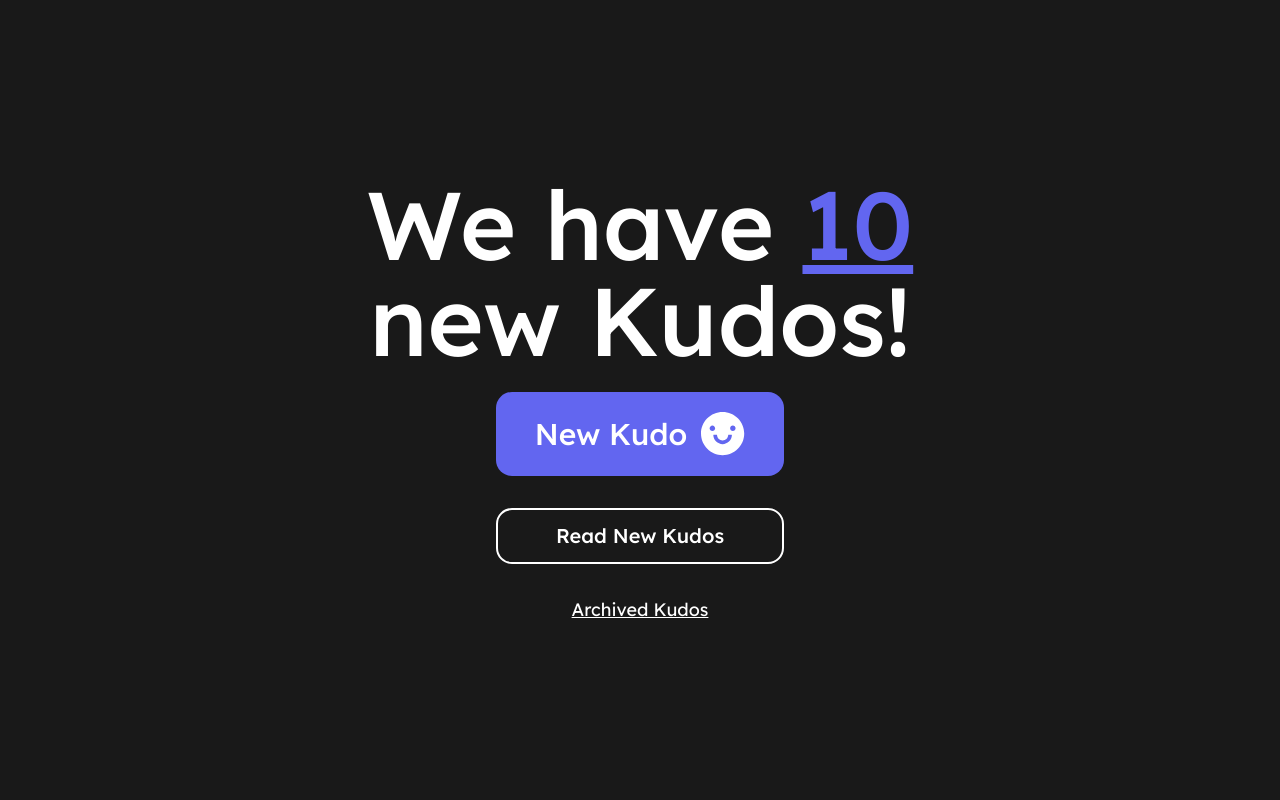
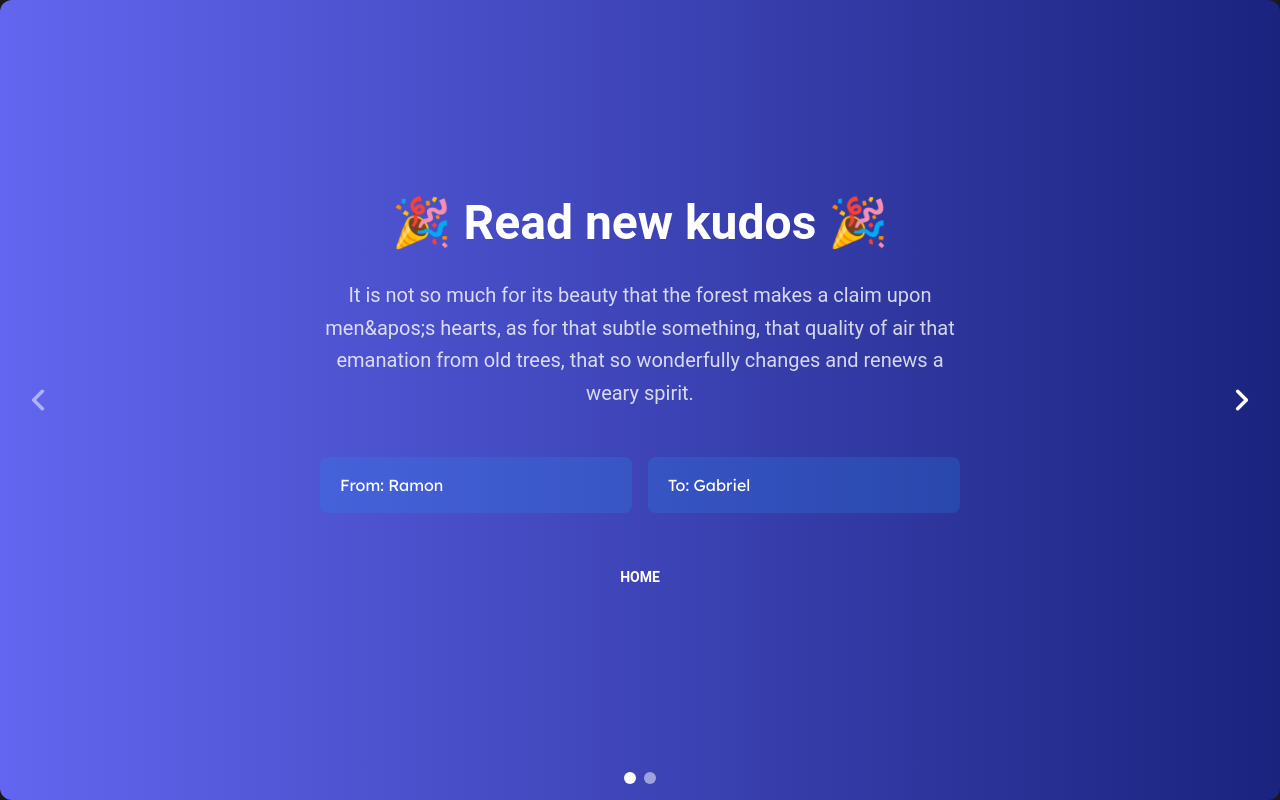
Before and after one commit to rgazoni/kudinho_client, a React (Create React App) app: page / in a window 1280 px wide. Built offline with nearby package versions, Linux system fonts and the light colour scheme; the HTML template or start-up script is replaced by a standard one.

Commit message:
Read Kudos page

```diff
--- a/package.json
+++ b/package.json
@@ -3,6 +3,7 @@
   "version": "0.1.0",
   "private": true,
   "dependencies": {
+    "@material-tailwind/react": "^2.0.5",
     "@testing-library/jest-dom": "^5.16.5",
     "@testing-library/react": "^13.4.0",
     "@testing-library/user-event": "^13.5.0",
--- a/src/components/common/Button.js
+++ b/src/components/common/Button.js
@@ -1,7 +1,7 @@
 import React from 'react'
 
 export function FilledBtn(props) {
-    const classesBtn = 'flex space-x-3.5 items-center justify-center bg-primary p-5 rounded-2xl hover:bg-secondary ' + props.classBtn;
+    const classesBtn = 'flex space-x-3.5 items-center justify-center bg-gradient-to-r from-primary to-fuchsia-700 hover:to-fuchsia-600 p-5 rounded-2xl ' + props.classBtn;
     const classesTxt = 'text-white font-medium text-3xl ' + props.classTxt;
 
     const iconImage = <img
--- a/src/components/landingPage/Main.js
+++ b/src/components/landingPage/Main.js
@@ -4,17 +4,19 @@ import happyFace from '../../assets/icon/happy_face.svg'
 import Modal from '../common/Modal'
 import MainNewKudo from '../newKudo/MainNewKudo'
 import MainArchived from '../archivedKudos/MainArchived'
+import MainReadNewKudos from '../readNewKudos/MainReadNewKudos'
 
 export default function Main() {
 
     return (
         <div className='bg-dark h-screen flex flex-col items-center justify-center'>
-            <h1 className='w-144 text-center text-8xl font-medium text-white mb-6'>We have <span className='text-primary underline'>10</span> new Kudos!</h1>
+            {/* <h1 className='w-144 text-center text-8xl font-medium text-white mb-6'>We have <span className='text-primary underline'>10</span> new Kudos!</h1>
             <FilledBtn classBtn='w-72' content="New Kudo" icon={happyFace}/>
             <HollowedBtn content="Read New Kudos"/>
-            <UnderlinedBtn content="Archived Kudos"/>
+            <UnderlinedBtn content="Archived Kudos"/> */}
             {/* <MainNewKudo /> */}
             {/* <MainArchived /> */}
+            <MainReadNewKudos/>
         </div>
     )
 }
--- /dev/null
+++ b/src/components/readNewKudos/CarousselItem.js
@@ -0,0 +1,48 @@
+import React from 'react'
+import { Typography, Button, Alert } from "@material-tailwind/react";
+
+export default function CarousselItem(props) {
+    const unreaden = props.unreadenKudos ? `${props.unreadenKudos} unreaden Kudos!` : "";
+  return (
+    <div className="relative h-full w-full bg-gradient-to-r from-primary to-indigo-900">
+                <div className="absolute inset-0 grid h-full w-full place-items-center">
+                    <div className="w-3/4 text-center md:w-2/4">
+                        <Typography
+                            variant="h1"
+                            color="white"
+                            className="mb-3 text-3xl md:text-4xl lg:text-5xl"
+                        >
+                            🎉 Read new kudos 🎉
+                        </Typography>
+                        <Typography
+                            variant="h6"
+                            color="white"
+                            className='mb-8'
+                        >
+                            {unreaden}
+                        </Typography>
+                        <Typography
+                            variant="lead"
+                            color="white"
+                            className="mb-12 opacity-80"
+                        >
+                            {props.message}
+                        </Typography>
+                        <div className='flex space-x-4'>
+                            <Alert color='blue' variant="ghost" className='pl-5'>
+                                <span className='text-white mr-10'>From: {props.from}</span>
+                            </Alert>
+                            <Alert color='blue' variant="ghost" className='pl-5'>
+                                <span className='text-white'>To: {props.to}</span>
+                            </Alert>
+                        </div>
+                        <div className="flex justify-center mt-10">
+                            <Button size="lg" color="white" variant="text">
+                                Home
+                            </Button>
+                        </div>
+                    </div>
+                </div>
+            </div>
+  )
+}
--- /dev/null
+++ b/src/components/readNewKudos/MainReadNewKudos.js
@@ -0,0 +1,14 @@
+import React from 'react'
+import { Carousel } from "@material-tailwind/react";
+import CarousselItem from './CarousselItem';
+
+export default function MainReadNewKudos() {
+    const message='It is not so much for its beauty that the forest makes a claim upon men&apos;s hearts, as for that subtle something, that quality of air that emanation from old trees, that so wonderfully changes and renews a weary spirit.';
+
+    return (
+        <Carousel className="rounded-xl">
+            <CarousselItem message={message} to='Gabriel' from='Ramon' />
+            <CarousselItem message={message} to='Gabriel' from='Ramon' />
+        </Carousel>
+    )
+}
--- a/tailwind.config.js
+++ b/tailwind.config.js
@@ -1,7 +1,10 @@
 /** @type {import('tailwindcss').Config} */
-module.exports = {
+
+const withMT = require("@material-tailwind/react/utils/withMT");
+
+module.exports = withMT({
   content: [
-    "./src/**/*.{js,jsx,ts,tsx}"
+    "./src/**/*.{js,jsx,ts,tsx}",
   ],
   theme: {
     extend: {
@@ -23,5 +26,5 @@ module.exports = {
       },
     },
   },
-  plugins: [],
-}
+  plugins: []
+});
```
Also changed, not shown: 1 other file (tests, documents, lock files or other folders).
